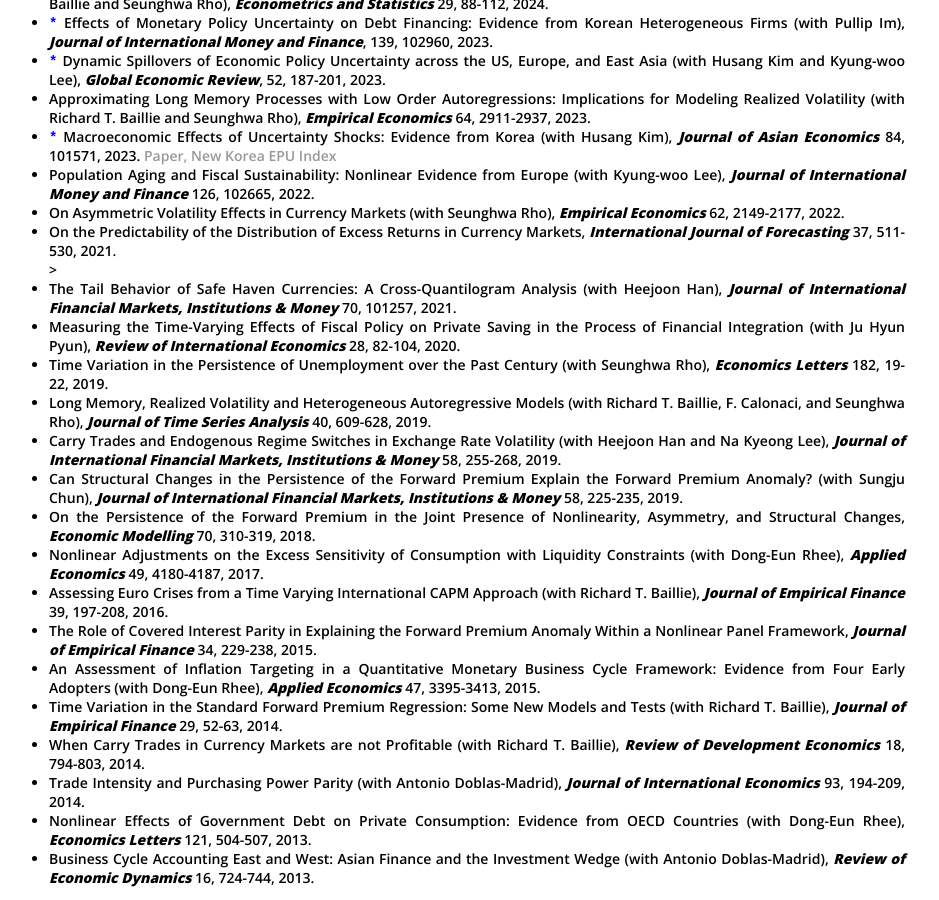
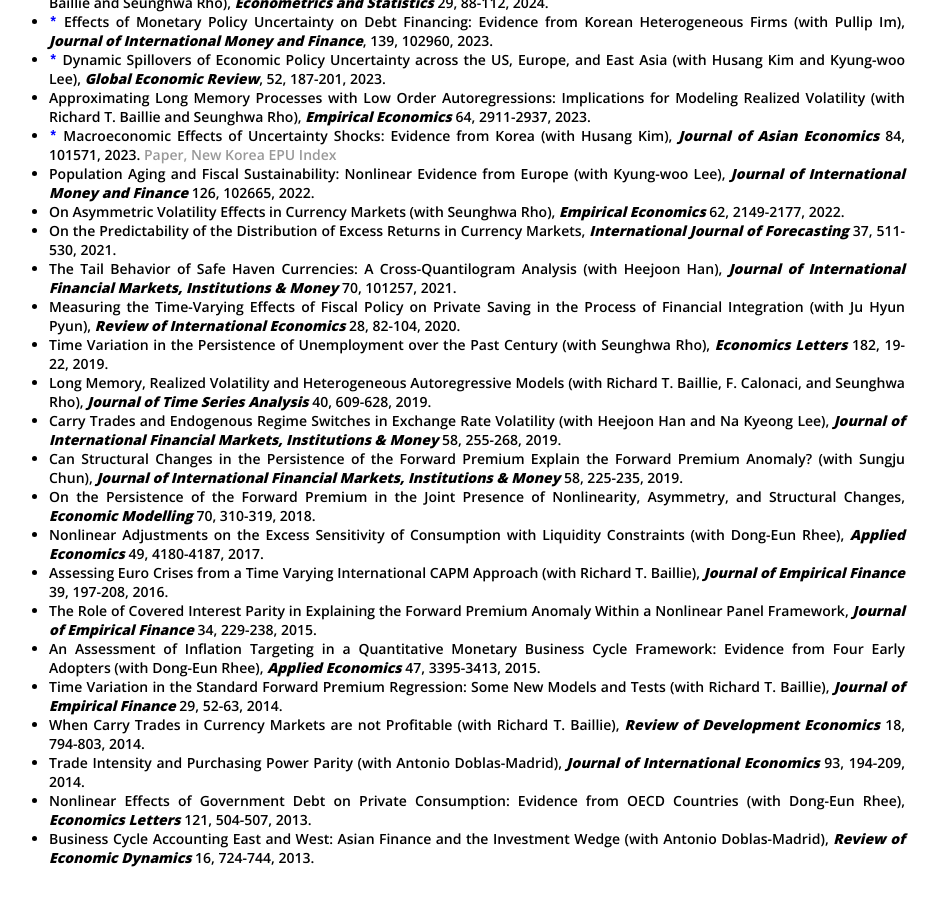
Before and after one commit to dooyeoncho/dooyeoncho.github.io, a Jekyll site: the page built from pages/research.html, in a window 1280 px wide and 900 px high, scrolled down 709 px. Shown: the whole window, without its empty margins (183-1122 px from the left). Built offline with Jekyll 4.4.1, drawn with Linux system fonts in a browser that asks for light colours.

Commit message:
Update research.html

```diff
--- a/pages/research.html
+++ b/pages/research.html
@@ -49,7 +49,7 @@ span.highlight-title {
 			<span class="highlight-title"><li>Pension Sustainability and Government Effectiveness in the Presence of Population Aging (with Kyung-woo Lee), <em property="italic"><b>Economic Modelling</b></em> 147, 107048, 2025. <em property="italic">- Invited contribution to the Special Issue</em></li></span>
 			<span class="highlight-title"><li>Inflation Target Adjustments: Does an Improvement in Institutional or Economic Preconditions Matter? (with Husang Kim), <em property="italic"><b>International Finance</b></em> 27, 129-179, 2024.</li></span>
 			<span class="highlight-title"><li>Government Debt and Fiscal Multipliers in the Era of Population Aging (with Dong-Eun Rhee), <em property="italic"><b>Macroeconomic Dynamics</b></em> 28, 1161-1181, 2024.</li></span>
-                        <span><li>Reassessing Growth Vulnerability (with Seunghwa Rho), <em property="italic"><b>Journal of Applied Econometrics</b></em> 39, 225-234, 2024.</li></span>
+            <span class="highlight-title"><li>Reassessing Growth Vulnerability (with Seunghwa Rho), <em property="italic"><b>Journal of Applied Econometrics</b></em> 39, 225-234, 2024.</li></span>
 			<span class="highlight-title"><li>Determinants of Market-assessed Sovereign Default Risk: Macroeconomic Fundamentals or Global Shocks? (with Dong-Eun Rhee), <em property="italic"><b>International Finance</b></em> 27, 35-60, 2024.</li></span>
 			<span class="highlight-title"><li>Combining Long and Short Memory in Time Series Models: The Role of Asymptotic Correlations of the MLEs (with Richard T. Baillie and Seunghwa Rho), <em property="italic"><b>Econometrics and Statistics</b></em> 29, 88-112, 2024.</li></span>
 			<span class="highlight-title"><li><code style="color : blue"><b>*</b></code> Effects of Monetary Policy Uncertainty on Debt Financing: Evidence from Korean Heterogeneous Firms (with Pullip Im), <em property="italic"><b>Journal of International Money and Finance</b></em>, 139, 102960, 2023.</li></span>
@@ -59,7 +59,7 @@ span.highlight-title {
 			<span class="highlight-title"><li>Population Aging and Fiscal Sustainability: Nonlinear Evidence from Europe (with Kyung-woo Lee), <em property="italic"><b>Journal of International Money and Finance</b></em> 126, 102665, 2022.</li></span>
 			<span class="highlight-title"><li>On Asymmetric Volatility Effects in Currency Markets (with Seunghwa Rho), <em property="italic"><b>Empirical Economics</b></em> 62, 2149-2177, 2022.</li></span>
 	        <span class="highlight-title"><li>On the Predictability of the Distribution of Excess Returns in Currency Markets, <em property="italic"><b>International Journal of Forecasting</b></em> 37, 511-530, 2021.</li></span>
-			<span class="highlight-title">><li>The Tail Behavior of Safe Haven Currencies: A Cross-Quantilogram Analysis (with Heejoon Han)</b></em>, <em property="italic"><b>Journal of International Financial Markets, Institutions & Money</b></em> 70, 101257, 2021.</li></span>
+			<span class="highlight-title"><li>The Tail Behavior of Safe Haven Currencies: A Cross-Quantilogram Analysis (with Heejoon Han)</b></em>, <em property="italic"><b>Journal of International Financial Markets, Institutions & Money</b></em> 70, 101257, 2021.</li></span>
             <span class="highlight-title"><li>Measuring the Time-Varying Effects of Fiscal Policy on Private Saving in the Process of Financial Integration (with Ju Hyun Pyun), <em property="italic"><b>Review of International Economics</b></em> 28, 82-104, 2020.</li></span>
 			<span class="highlight-title"><li>Time Variation in the Persistence of Unemployment over the Past Century (with Seunghwa Rho), <em property="italic"><b>Economics Letters</b></em> 182, 19-22, 2019.</li></span>
 			<span class="highlight-title"><li>Long Memory, Realized Volatility and Heterogeneous Autoregressive Models (with Richard T. Baillie, F. Calonaci, and Seunghwa Rho), <em property="italic"><b>Journal of Time Series Analysis</b></em> 40, 609-628, 2019.</li></span>
```
